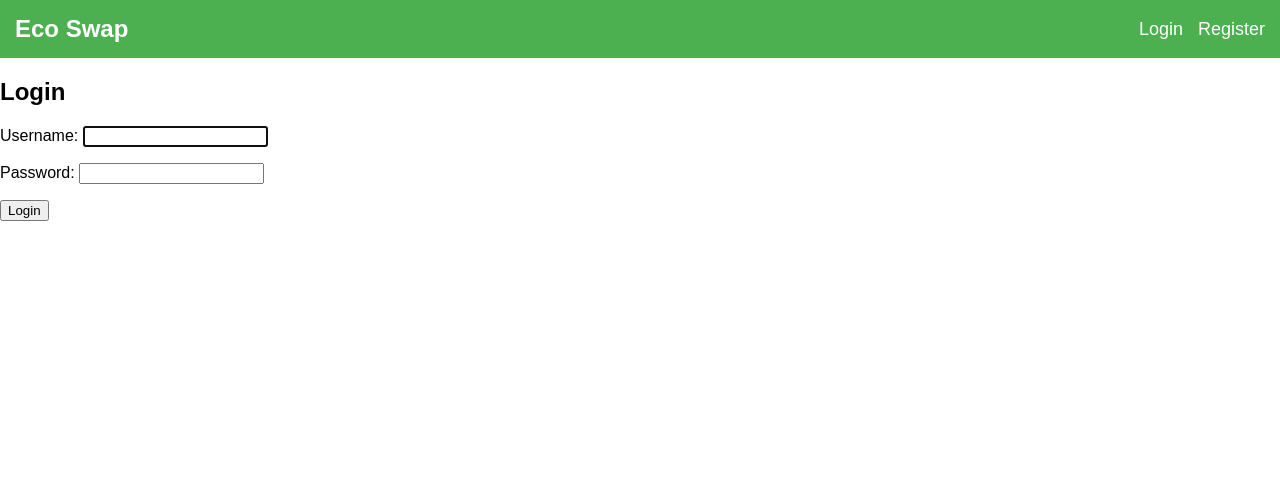
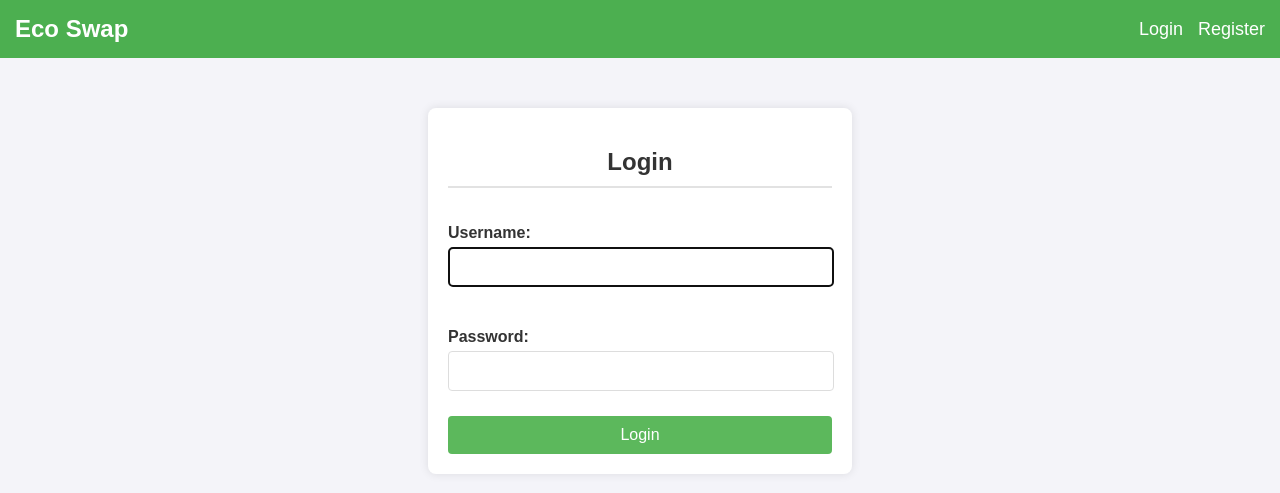
Before and after one commit to Md-Mahmudur-Reza/EcoSwap, a Django app: page /login/ in a window 1280 px wide. Shown: the top 493 px of the page. Run offline with Django 5.2, Linux system fonts and the light colour scheme.

Commit message:
CSS styling
(cherry picked from commit 870bd0e8d0f0e162a225d8685cbe9395bb8cd2ba)

```diff
--- a/ecoswap_app/static/ecoswap_app/css/item_details.css
+++ b/ecoswap_app/static/ecoswap_app/css/item_details.css
@@ -32,12 +32,12 @@ body {
   display: inline-block;
   margin-top: 20px;
   padding: 10px 20px;
-  background-color: #007bff;
+  background-color: #4caf50;
   color: #fff;
   text-decoration: none;
   border-radius: 5px;
 }
 
 .item-detail-container a:hover {
-  background-color: #0056b3;
+  background-color: #45a049;
 }
--- /dev/null
+++ b/ecoswap_app/static/ecoswap_app/css/login.css
@@ -0,0 +1,69 @@
+/* ecoswap_app/static/ecoswap_app/css/login.css */
+
+body {
+  font-family: Arial, sans-serif;
+  background-color: #f4f4f9;
+  margin: 0;
+  padding: 0;
+}
+
+.container {
+  width: 30%;
+  margin: 50px auto;
+  padding: 20px;
+  background-color: #fff;
+  box-shadow: 0 0 10px rgba(0, 0, 0, 0.1);
+  border-radius: 8px;
+}
+
+h2 {
+  font-size: 24px;
+  color: #333;
+  text-align: center;
+  border-bottom: 2px solid #e2e2e2;
+  padding-bottom: 10px;
+  margin-bottom: 20px;
+}
+
+form {
+  display: flex;
+  flex-direction: column;
+}
+
+form p {
+  margin-bottom: 10px;
+}
+
+form label {
+  font-weight: bold;
+  color: #333;
+}
+
+form input[type="text"],
+form input[type="password"] {
+  width: calc(100% - 20px);
+  padding: 10px;
+  margin-top: 5px;
+  margin-bottom: 15px;
+  border: 1px solid #ddd;
+  border-radius: 4px;
+  font-size: 16px;
+}
+
+form button {
+  padding: 10px 20px;
+  background-color: #5cb85c;
+  border: none;
+  border-radius: 4px;
+  color: white;
+  font-size: 16px;
+  cursor: pointer;
+}
+
+form button:hover {
+  background-color: #4cae4c;
+}
+
+form button:active {
+  background-color: #45a045;
+}
--- a/ecoswap_app/templates/ecoswap_app/login.html
+++ b/ecoswap_app/templates/ecoswap_app/login.html
@@ -1,10 +1,14 @@
 <!-- ecoswap_app/templates/ecoswap_app/login.html -->
 
-{% extends "ecoswap_app/base.html" %} {% block title %}Login{% endblock %}
-{%block content %}
-<h2>Login</h2>
-<form method="post">
-  {% csrf_token %} {{ form.as_p }}
-  <button type="submit">Login</button>
-</form>
+{% extends "ecoswap_app/base.html" %} {% load static %} {% block title %}Login
+{%endblock %} {% block additionalStyles %}
+<link rel="stylesheet" href="{% static 'ecoswap_app/css/login.css' %}" />
+{% endblock %} {%block content %}
+<div class="container">
+  <h2>Login</h2>
+  <form method="post">
+    {% csrf_token %} {{ form.as_p }}
+    <button type="submit">Login</button>
+  </form>
+</div>
 {% endblock %}
```
Also changed, not shown: ecoswap_app/static/ecoswap_app/css/profile.css (added, +41 -0 lines), ecoswap_app/static/ecoswap_app/css/registration.css (added, +70 -0 lines), ecoswap_app/static/ecoswap_app/css/requests.css (added, +77 -0 lines), ecoswap_app/templates/ecoswap_app/profile.html (+6 -2 lines), ecoswap_app/templates/ecoswap_app/register.html (+11 -7 lines).
